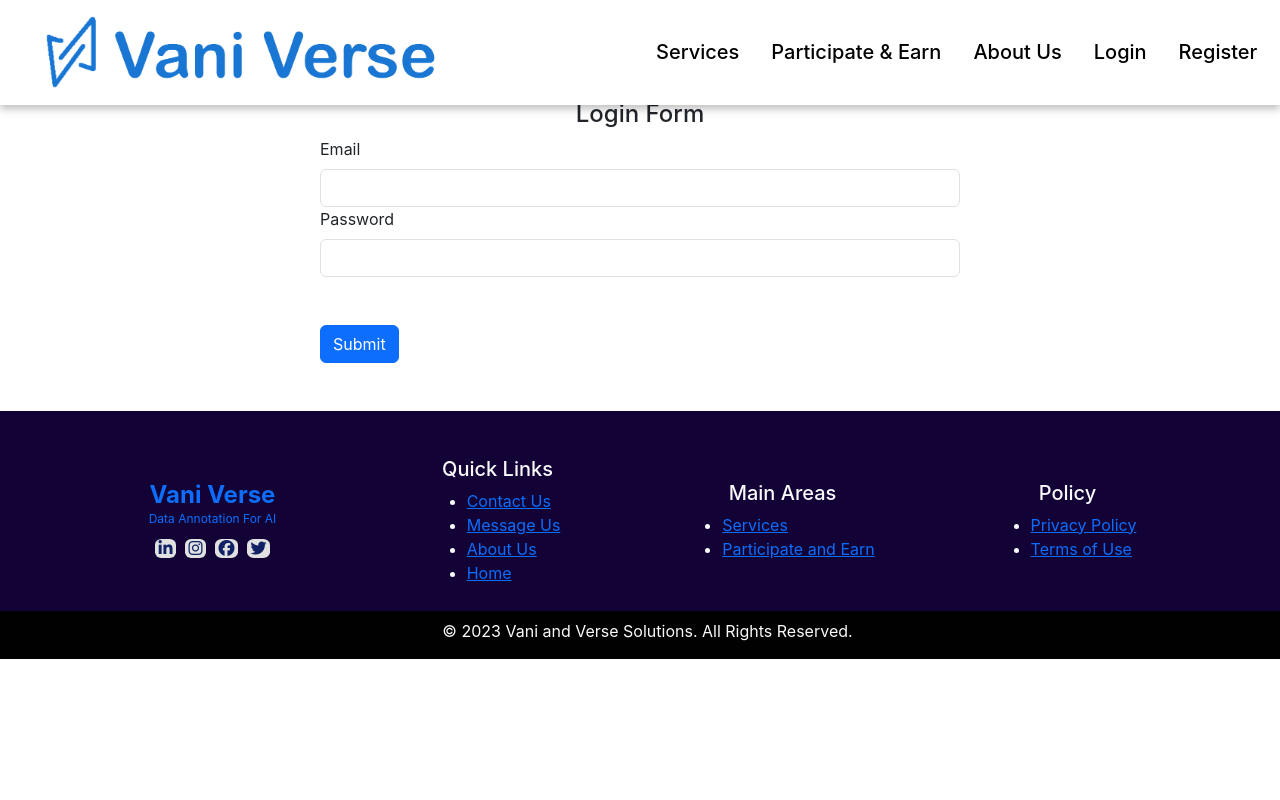
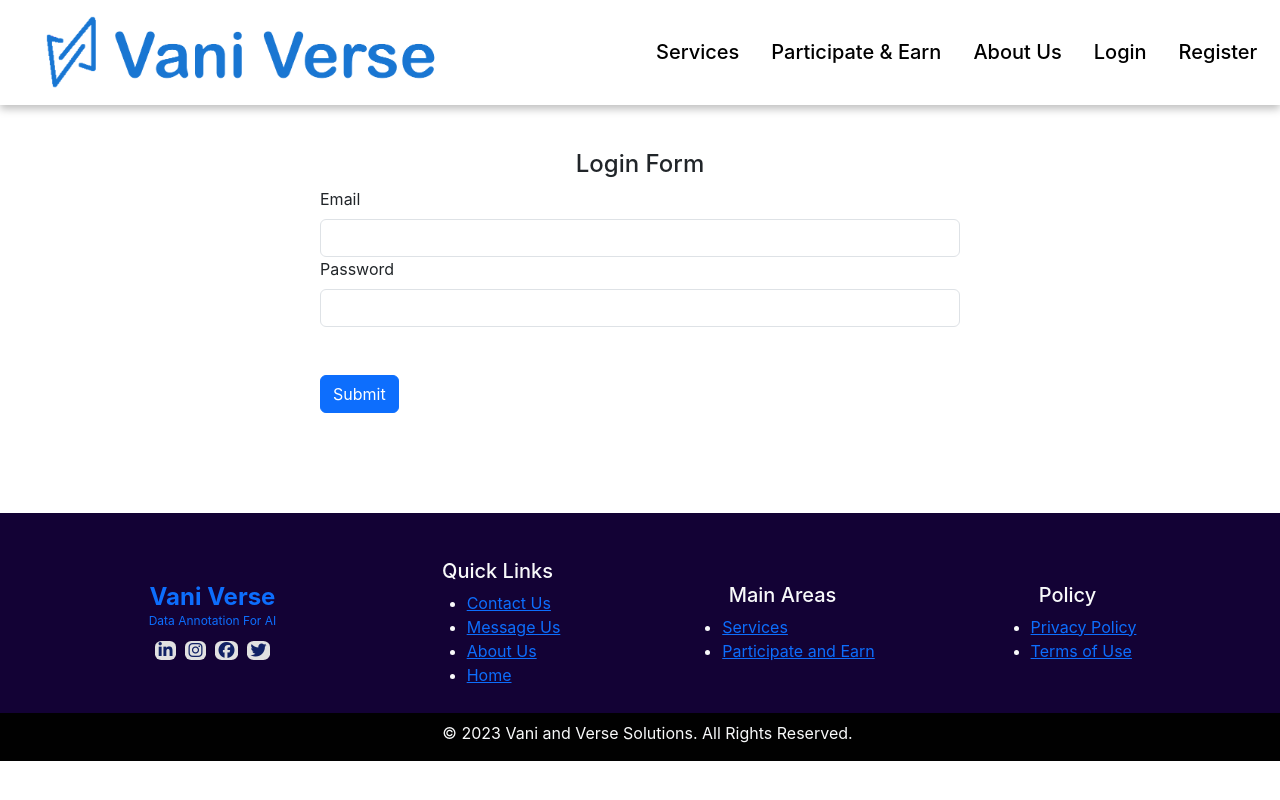
Before and after one commit to TanmoyTheStudent/VaniVerseDemo2, a React (Create React App) app: page /login in a window 1280 px wide. Built offline with nearby package versions, Linux system fonts and the light colour scheme.

Commit message:
Update Login.js

```diff
--- a/src/components/user-authentication/Login.js
+++ b/src/components/user-authentication/Login.js
@@ -1,5 +1,3 @@
-
-
 import { useState } from 'react'
 import axios from 'axios'
 import { useNavigate } from 'react-router-dom'
@@ -98,7 +96,7 @@ function Login() {
   }
 
   return (
-    <div className="col-md-6 offset-md-3 offset-1 " style={{marginTop: '100px'}}>
+    <div className="col-md-6 offset-md-3 offset-1 " style={{marginTop: '150px',marginBottom:'100px'}}>
 
         <h4 className="text-center">Login Form</h4>
         <form onSubmit={handleSubmit}>
```
